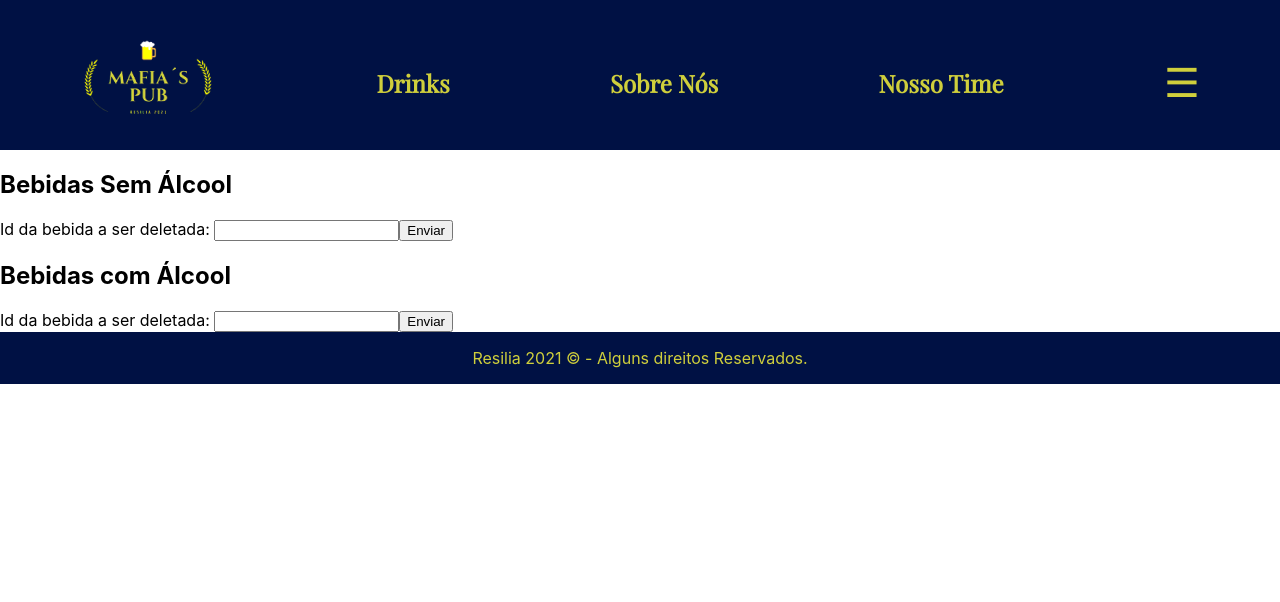
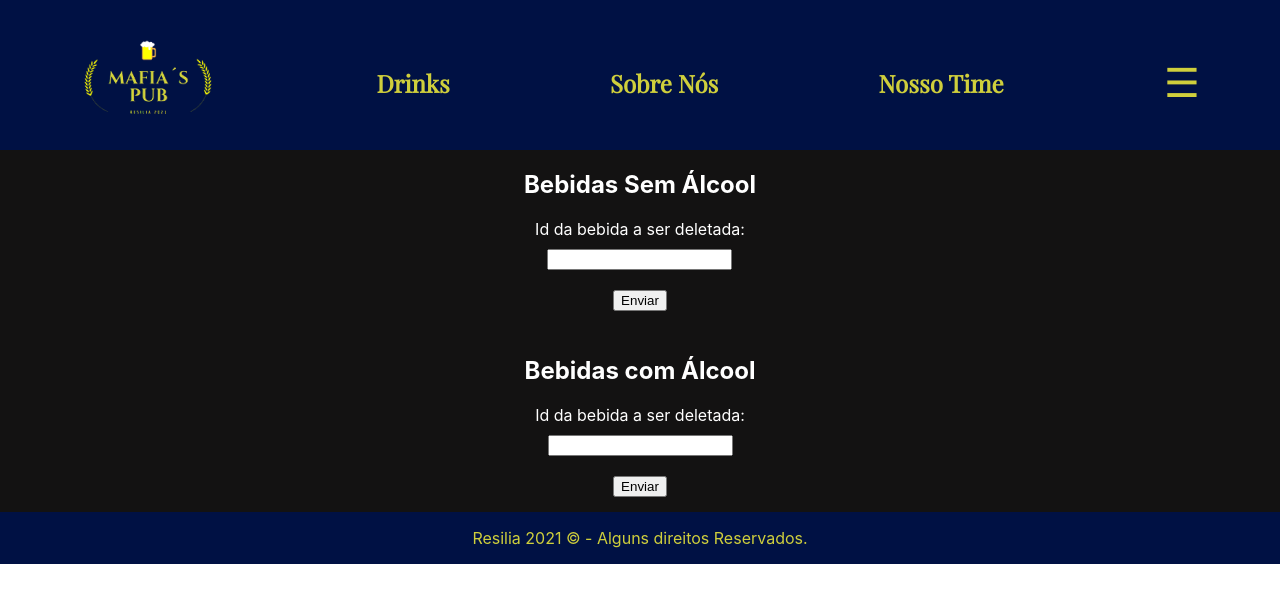
Before and after one commit to luizzzabiassi/projeto-modulo5, a React (Create React App) app: page /delete in a window 1280 px wide. Shown: the top 602 px of the page. Built offline with nearby package versions, Linux system fonts and the light colour scheme.

Commit message:
Alterando css

```diff
--- a/src/Components/Create/Create.module.css
+++ b/src/Components/Create/Create.module.css
@@ -1,5 +1,7 @@
 .main{
     height: 90vh;
+    background-color: #131212;
+    color: white;
 }
 
 .div{
@@ -18,6 +20,8 @@
     'input'
     'input'
     'input'
+    'input'
+    'input'
     'submit';
     gap: 10px;
     justify-items: center;
--- a/src/Components/Delete/Delete.module.css
+++ b/src/Components/Delete/Delete.module.css
@@ -0,0 +1,36 @@
+.main{
+    height: 1fr;
+    background-color: #131212;
+    color: white;
+}
+
+.div{
+    display: grid;
+    height: inherit;
+    gap: 10px;
+    justify-items: center;
+    align-content: space-around;
+}
+
+.form{
+    display: grid;
+    height: inherit;
+    grid-template-areas:
+    'h1'
+    'input'
+    'input'
+    'submit';
+    gap: 10px;
+    justify-items: center;
+    align-content: center;
+    margin-bottom: 15px;
+}
+
+.label{
+    grid-area: input;
+    grid-row: 1fr;
+}
+.submit{
+    grid-area: submit;
+    grid-row: 1fr;
+}
--- a/src/Components/Update/Update.module.css
+++ b/src/Components/Update/Update.module.css
@@ -0,0 +1,37 @@
+.main{
+    height: 90vh;
+    background-color: #131212;
+    color: white;
+}
+
+.div{
+    display: grid;
+    height: inherit;
+    gap: 10px;
+    justify-items: center;
+    align-content: space-around;
+}
+
+.form{
+    display: grid;
+    height: inherit;
+    grid-template-areas:
+    'input'
+    'input'
+    'input'
+    'input'
+    'input'
+    'input'
+    'submit';
+    gap: 10px;
+    justify-items: center;
+    align-content: center;
+}
+.label{
+    grid-area: input;
+    grid-row: 1fr;
+}
+.submit{
+    grid-area: submit;
+    grid-row: 1fr;
+}
```
Also changed, not shown: src/Components/Update/UpdateComAlcool.js (line endings or trailing spaces).
